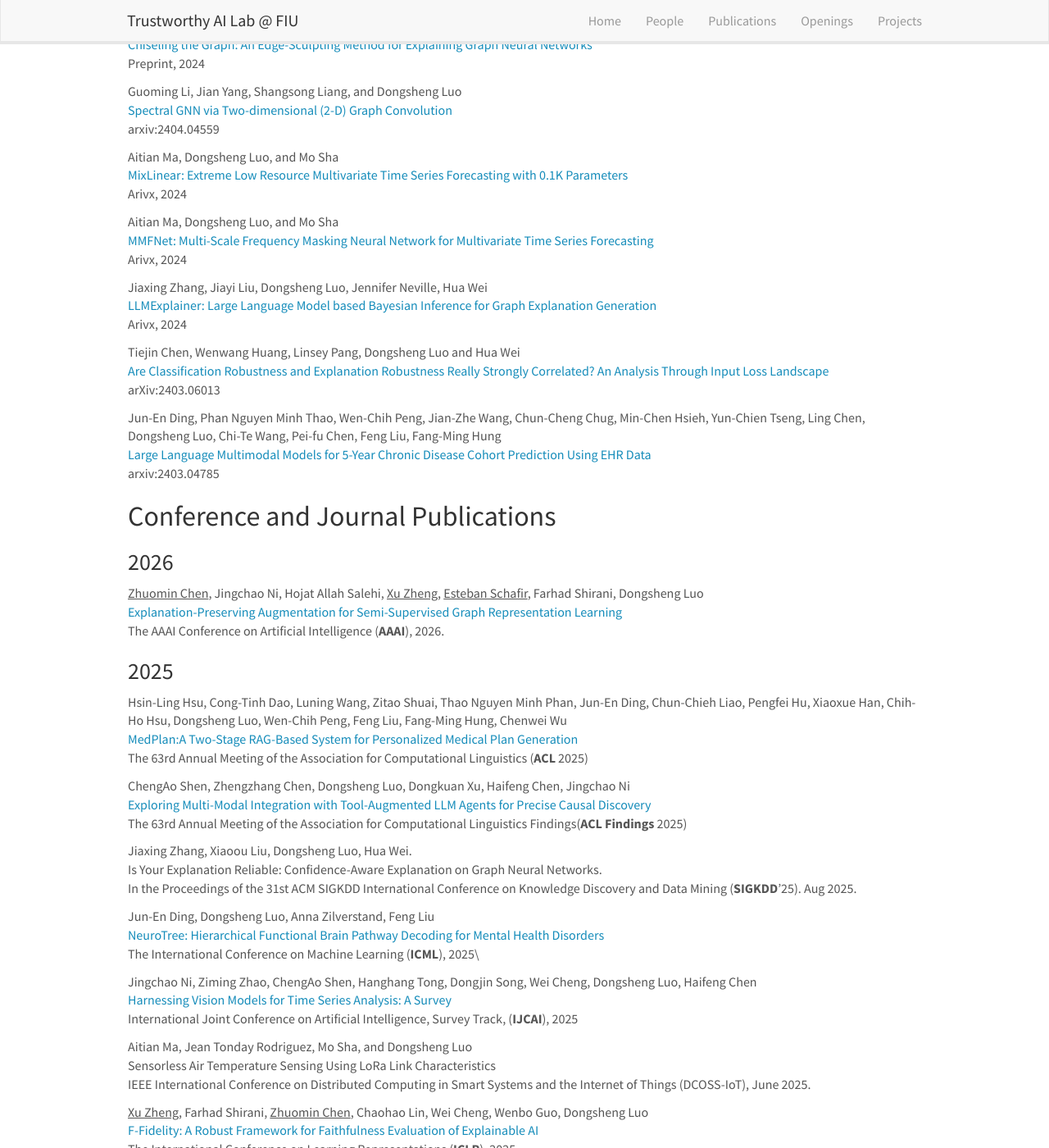
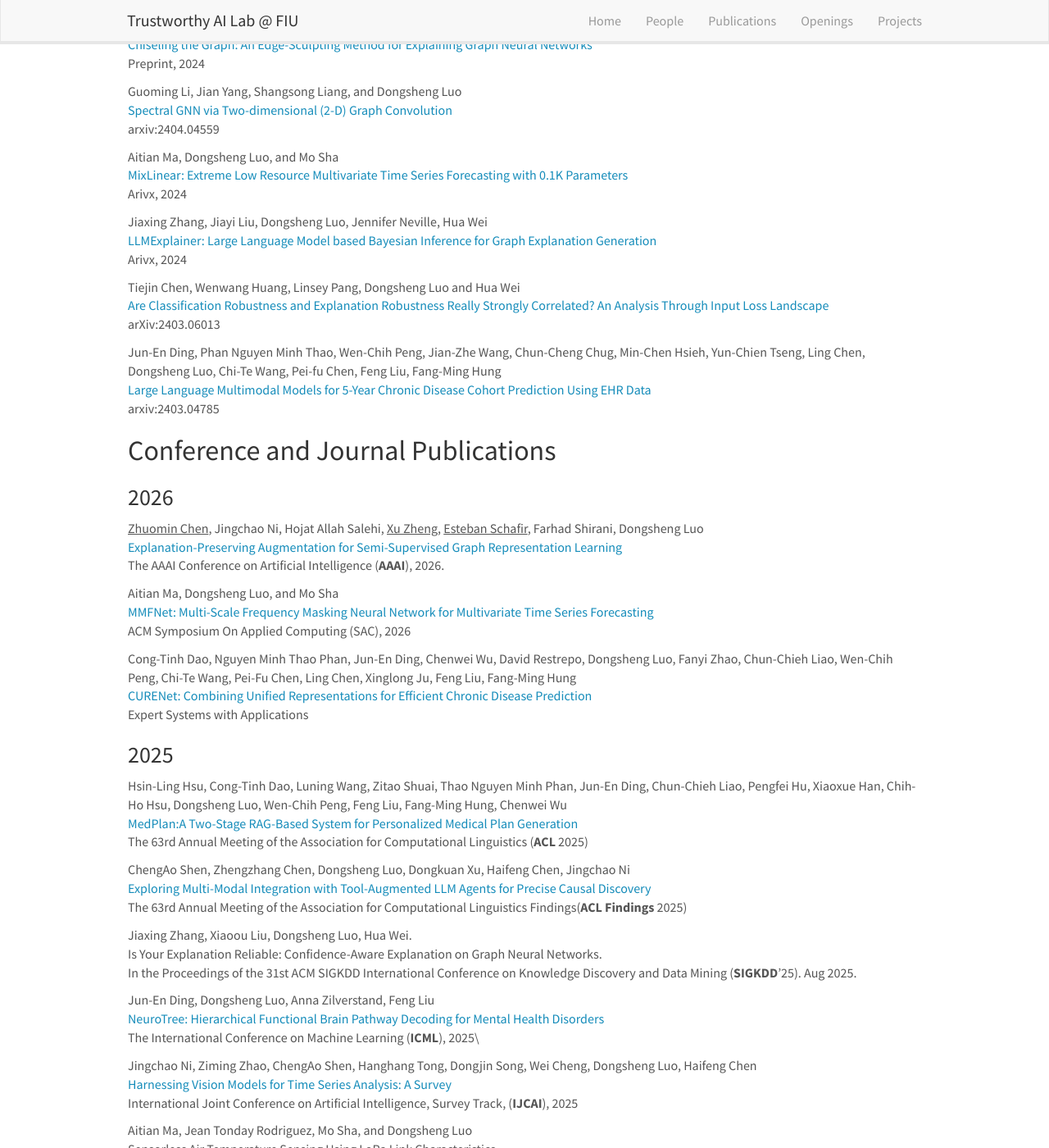
Before and after one commit to trustai4s-lab/trustai4s-lab.github.io, a Jekyll site: the page built from _pages/publications.md, in a window 1280 px wide and 1400 px high, scrolled down 554 px. Shown: the whole window at 82% size. Built offline with Jekyll 4.4.1, drawn with Linux system fonts in a browser that asks for light colours; nearby versions of some CDN libraries; some of the changed text lies outside the part shown.

Commit message:
Update publications list with new entries
Added new publications and updated existing entries in the publications list.

```diff
--- a/_pages/publications.md
+++ b/_pages/publications.md
@@ -13,7 +13,7 @@ permalink: /publications/
 
 ## Recent Preprints
 
-<u>Xu Zheng</u>, <u>Zhuomin Chen</u>, <u>Esteban Schafir</u>, <u>Sipeng Chen</u>, Hojat Allah Salehi, Haifeng Chen, Farhad Shirani, Wei Cheng, Dongsheng Luo\
+<u>Xu Zheng</u>, <u>Zhuomin Chen</u>, <u>Esteban Schafir</u>, Sipeng Chen, Hojat Allah Salehi, Haifeng Chen, Farhad Shirani, Wei Cheng, Dongsheng Luo\
 [L2motifs : An Explainable Framework for Machine-Generated Texts Detection](https://arxiv.org/abs/2505.12507)\
 Arivx, 2025
 
@@ -24,7 +24,6 @@ Preprint, 2025
 <u>Xu Zheng</u>, Farhad Shirani, T. Wang, S. Gao, W. Dong, W. Cheng, and Dongsheng Luo\
 [PAC Learnability under Explanation-Preserving Graph Perturbations](https://arxiv.org/abs/2402.05039)\
 Arivx, 2024
-
 
 Marian Temprana Alonso, Dongsheng Luo, Farhad Shirani\
 [Deep Reinforcement Learning for MIMO Communication with Low-Resolution ADCs](https://arxiv.org/abs/2504.18957)\
@@ -40,10 +39,6 @@ arxiv:2404.04559
 
 Aitian Ma, Dongsheng Luo, and Mo Sha\
 [MixLinear: Extreme Low Resource Multivariate Time Series Forecasting with 0.1K Parameters](https://arxiv.org/abs/2410.02081)\
-Arivx, 2024
-
-Aitian Ma, Dongsheng Luo, and Mo Sha\
-[MMFNet: Multi-Scale Frequency Masking Neural Network for Multivariate Time Series Forecasting](https://arxiv.org/abs/2410.02070)\
 Arivx, 2024
 
 Jiaxing Zhang, Jiayi Liu, Dongsheng Luo, Jennifer Neville, Hua Wei\
@@ -66,6 +61,15 @@ arxiv:2403.04785
 <u>Zhuomin Chen</u>, Jingchao Ni, Hojat Allah Salehi, <u>Xu Zheng</u>, <u>Esteban Schafir</u>, Farhad Shirani, Dongsheng Luo\
 [Explanation-Preserving Augmentation for Semi-Supervised Graph Representation Learning](https://arxiv.org/abs/2410.12657)\
 The AAAI Conference on Artificial Intelligence (**AAAI**), 2026.
+
+Aitian Ma, Dongsheng Luo, and Mo Sha\
+[MMFNet: Multi-Scale Frequency Masking Neural Network for Multivariate Time Series Forecasting](https://arxiv.org/abs/2410.02070)\
+ACM Symposium On Applied Computing (SAC), 2026
+
+Cong-Tinh Dao, Nguyen Minh Thao Phan, Jun-En Ding, Chenwei Wu, David Restrepo, Dongsheng Luo, Fanyi Zhao, Chun-Chieh Liao, Wen-Chih Peng, Chi-Te Wang, Pei-Fu Chen, Ling Chen, Xinglong Ju, Feng Liu, Fang-Ming Hung\
+[CURENet: Combining Unified Representations for Efficient Chronic Disease Prediction](https://arxiv.org/abs/2511.11423)\
+Expert Systems with Applications
+
 
 ### 2025
 
```
